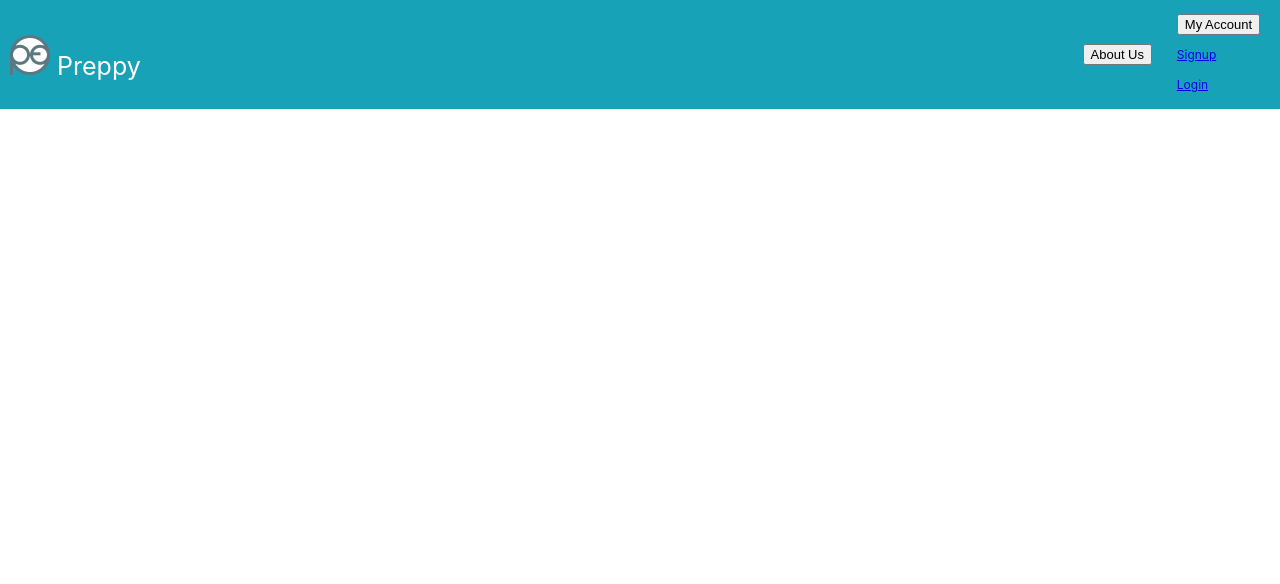
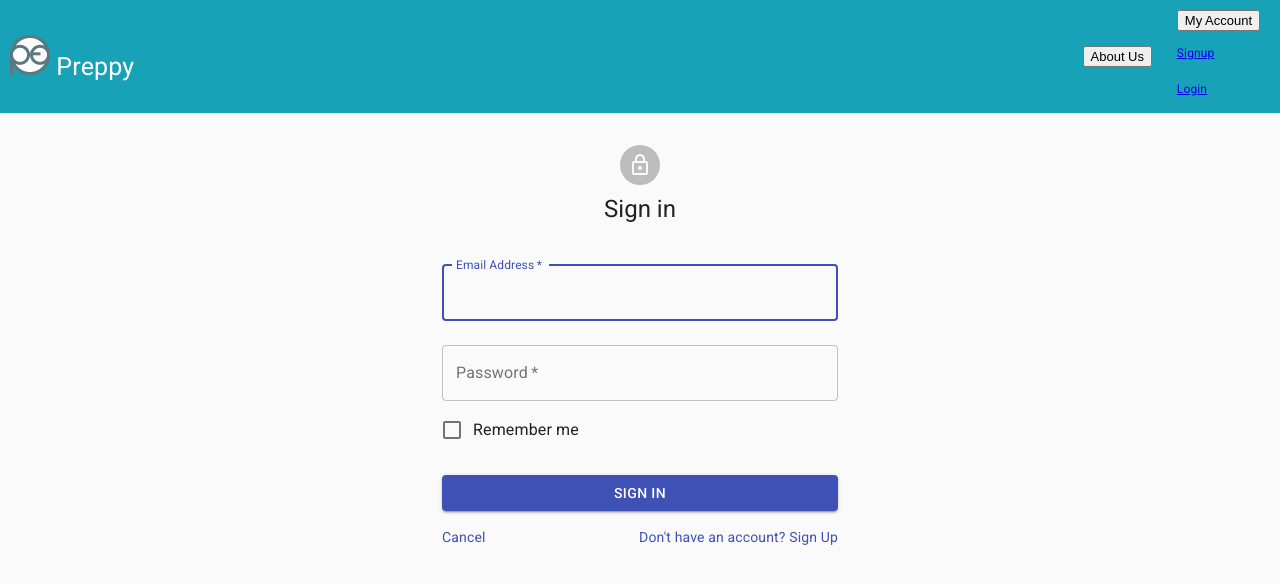
Before and after one commit to stanleysh/tabs, a React (Create React App) app: page /login in a window 1280 px wide. Shown: the top 584 px of the page. Built offline with nearby package versions, Linux system fonts and the light colour scheme.

Commit message:
completed signup and login features

```diff
--- a/controllers/users.js
+++ b/controllers/users.js
@@ -46,9 +46,7 @@ async function login(req, res) {
             comparePassword(user, req.body.pw, (err, isMatch) => {
                 if (isMatch) {
                     const token = createJWT(user);
-                    console.log(token)
                     res.json({token});
-
                 } else {
                     return res.status(401).json({err: "Bad credentials"});
                 }
@@ -61,9 +59,8 @@ async function login(req, res) {
 
 // Login and authentication functions for controllers
 function createJWT(user) {
-    var id = user.id;
     return jwt.sign(
-      {id},
+      {user},
       SECRET,
       {expiresIn: '24h'}
     );
--- a/src/components/SignupForm/SignupForm.css
+++ b/src/components/SignupForm/SignupForm.css
@@ -13,7 +13,3 @@
     width: 100%;
     margin-top: 24px;
 }
-
-.submit {
-    margin: 24px 0px 16px;
-}
--- /dev/null
+++ b/src/pages/LoginPage/LoginPage.css
@@ -0,0 +1,15 @@
+.paper {
+  margin-top: 24px;
+  display: flex;
+  flex-direction: column;
+  align-items: center;
+}
+
+.avatar {
+  margin: 8px;
+}
+
+.form {
+  width: 100%;
+  margin-top: 24px;
+}
--- /dev/null
+++ b/src/pages/LoginPage/LoginPage.jsx
@@ -0,0 +1,111 @@
+import React, { useState, useEffect } from 'react';
+import './LoginPage.css';
+import userService from '../../utils/userService';
+import Avatar from '@material-ui/core/Avatar';
+import Button from '@material-ui/core/Button';
+import CssBaseline from '@material-ui/core/CssBaseline';
+import TextField from '@material-ui/core/TextField';
+import FormControlLabel from '@material-ui/core/FormControlLabel';
+import Checkbox from '@material-ui/core/Checkbox';
+import Link from '@material-ui/core/Link';
+import Grid from '@material-ui/core/Grid';
+import Box from '@material-ui/core/Box';
+import LockOutlinedIcon from '@material-ui/icons/LockOutlined';
+import Typography from '@material-ui/core/Typography';
+import { makeStyles } from '@material-ui/core/styles';
+import Container from '@material-ui/core/Container';
+
+const useStyle = makeStyles((theme) => ({
+  submit: {
+    margin: theme.spacing(3, 0, 2),
+  },
+}));
+
+
+function LoginPage(props) {
+  const [state, setState] = useState({email: '', pw: ''})
+
+  let handleChange = (e) => {
+    const {name, value} = e.target;
+    setState(prevState => ({...prevState, [name]: value}));
+  }
+
+  let handleSubmit = async (e) => {
+    e.preventDefault();
+    try {
+      await userService.login(state);
+      props.handleSignupOrLogin();
+      props.history.push('/');
+    } catch (err) {
+      alert('Invalid Credentials!');
+    }
+  }
+
+  const classes = useStyle();
+
+    return (
+<Container component="main" maxWidth="xs">
+      <CssBaseline />
+      <div className="paper">
+        <Avatar className="avatar">
+          <LockOutlinedIcon />
+        </Avatar>
+        <Typography component="h1" variant="h5">
+          Sign in
+        </Typography>
+        <form className="form" noValidate onSubmit={handleSubmit}>
+          <TextField
+            variant="outlined"
+            margin="normal"
+            required
+            fullWidth
+            id="email"
+            label="Email Address"
+            name="email"
+            autoComplete="email"
+            autoFocus
+            onChange={handleChange}
+          />
+          <TextField
+            variant="outlined"
+            margin="normal"
+            required
+            fullWidth
+            name="pw"
+            label="Password"
+            type="password"
+            autoComplete="current-password"
+            onChange={handleChange}
+          />
+          <FormControlLabel
+            control={<Checkbox value="remember" color="primary" />}
+            label="Remember me"
+          />
+          <Button
+            type="submit"
+            fullWidth
+            variant="contained"
+            color="primary"
+            className={classes.submit}
+          >
+            Sign In
+          </Button>
+          <Grid container>
+            <Grid item xs>
+              <Link href="/" variant="body2">
+                Cancel
+              </Link>
+            </Grid>
+            <Grid item>
+              <Link href="/signup" variant="body2">
+                {"Don't have an account? Sign Up"}
+              </Link>
+            </Grid>
+          </Grid>
+        </form>
+      </div>
+    </Container>
+    );
+  }
+
+export default LoginPage;
--- a/src/pages/app/App.js
+++ b/src/pages/app/App.js
@@ -5,6 +5,7 @@ import userService from '../../utils/userService';
 import NavBar from '../../components/NavBar/NavBar';
 import WelcomePage from '../WelcomePage/WelcomePage';
 import SignupPage from '../SignupPage/SignupPage';
+import LoginPage from '../LoginPage/LoginPage';
 
 class App extends Component {
   constructor() {
@@ -28,7 +29,7 @@ class App extends Component {
       <div className='app'>
         <header>
           <NavBar
-          hndleLogout = {this.handleLogout}
+          handleLogout = {this.handleLogout}
           user = {this.state.user}
           />
         </header>
@@ -45,6 +46,13 @@ class App extends Component {
         handleSignupOrLogin={this.handleSignupOrLogin}
         />
       }/>
+        <Route exact path = '/login' render={({history}) =>
+        <LoginPage
+        history = {history}
+        handleSignupOrLogin={this.handleSignupOrLogin}
+        />
+      }/>
+
         </Switch>
 
       </div>
```
